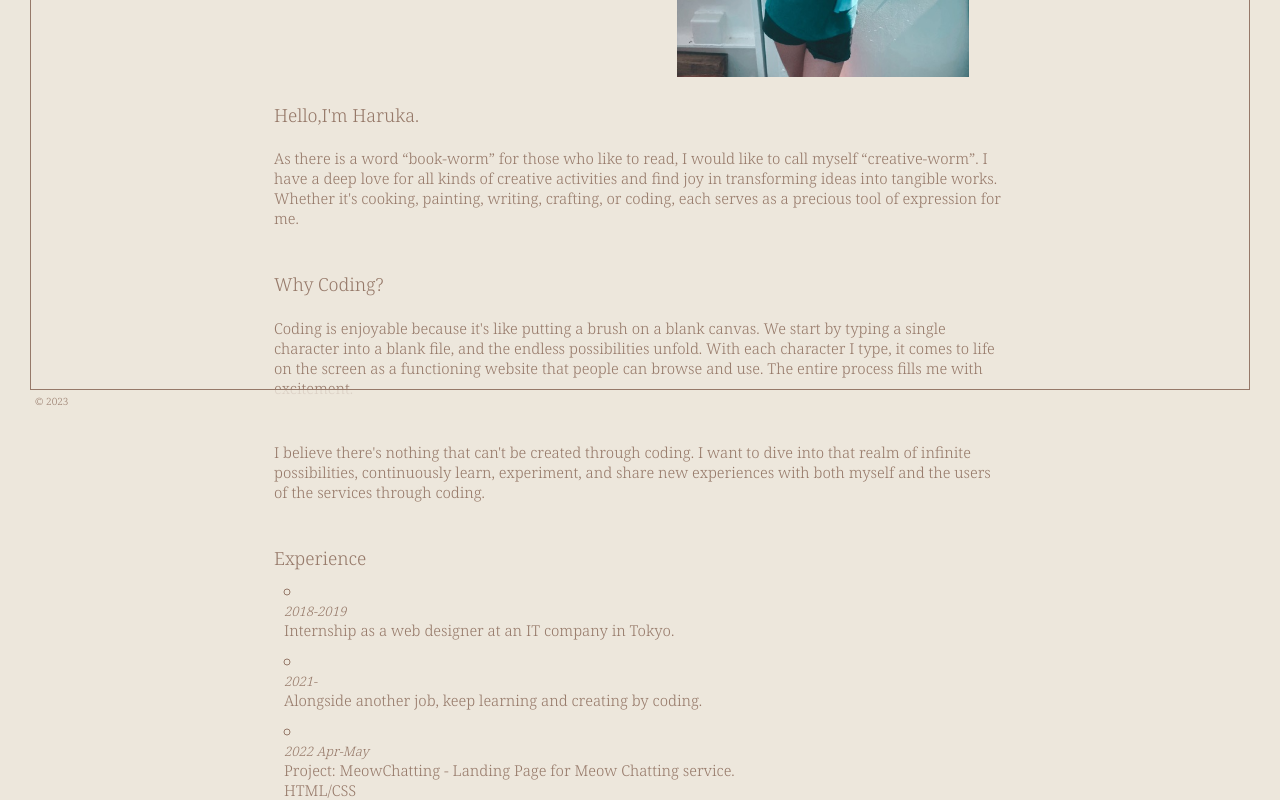
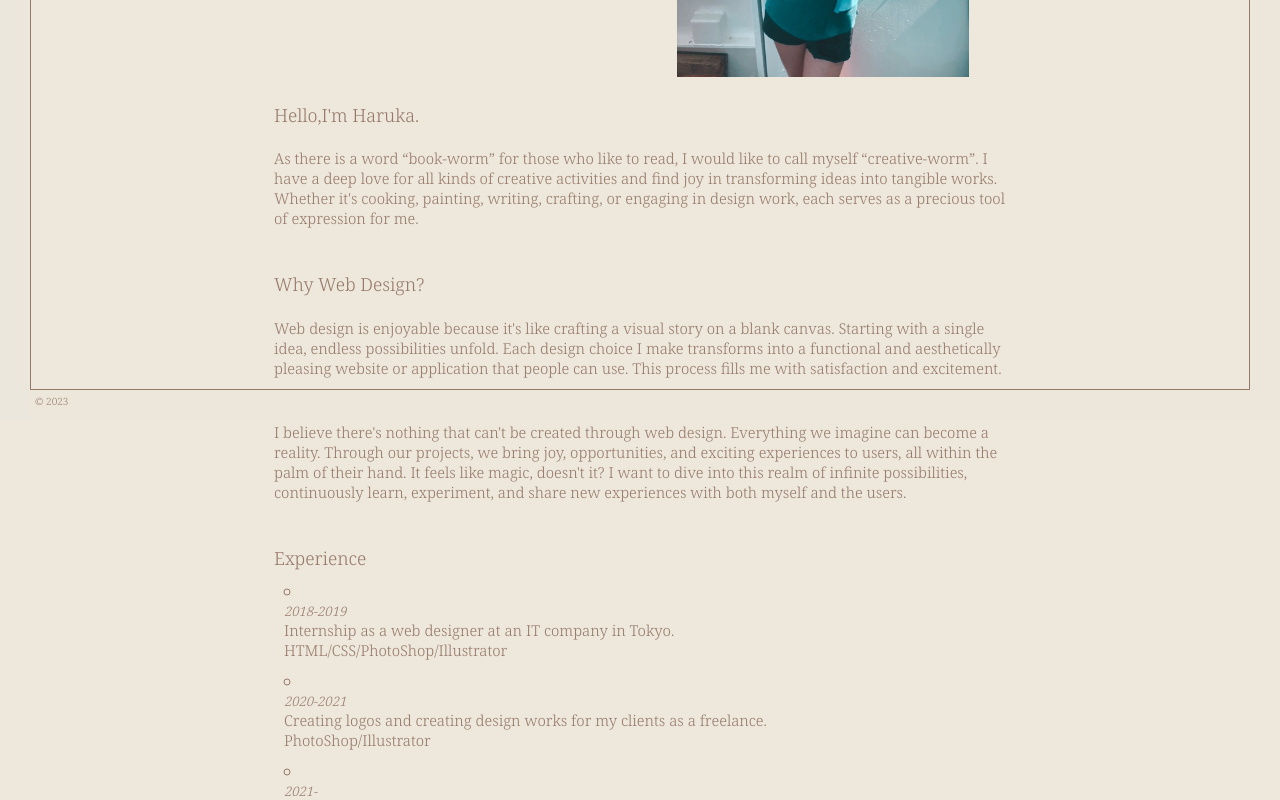
Before and after one commit to HAL13000/Portfolio, a React (Create React App) app: page /about in a window 1280 px wide. Shown: the part 380-1180 px from the top of the page. Built offline with nearby package versions, Linux system fonts and the light colour scheme.

Commit message:
commit by Haruka

```diff
--- a/src/pages/About/About.js
+++ b/src/pages/About/About.js
@@ -18,7 +18,7 @@ const About = () => {
 
   const handleMyCV = () => {
     window.open(
-      "https://drive.google.com/file/d/1ufIovVdpgDKXKk4HL7ZCim4qi2mJvbCR/view?usp=sharing",
+      "https://drive.google.com/file/d/1-gXT2SyM3i2WaSzqj15oVtu8bXYThrgr/view?usp=sharing",
       "_blank"
     );
   };
@@ -41,26 +41,30 @@ const About = () => {
             like to call myself “creative-worm”. I have a deep love for all
             kinds of creative activities and find joy in transforming ideas into
             tangible works. Whether it's cooking, painting, writing, crafting,
-            or coding, each serves as a precious tool of expression for me.
+            or engaging in design work, each serves as a precious tool of
+            expression for me.
           </p>
           <br />
           <br />
         </div>
         <div className="content">
-          <span className="quote">Why Coding?</span>
+          <span className="quote">Why Web Design?</span>
           <p className="description">
-            Coding is enjoyable because it's like putting a brush on a blank
-            canvas. We start by typing a single character into a blank file, and
-            the endless possibilities unfold. With each character I type, it
-            comes to life on the screen as a functioning website that people can
-            browse and use. The entire process fills me with excitement.
+            Web design is enjoyable because it's like crafting a visual story on
+            a blank canvas. Starting with a single idea, endless possibilities
+            unfold. Each design choice I make transforms into a functional and
+            aesthetically pleasing website or application that people can use.
+            This process fills me with satisfaction and excitement.
           </p>
           <br />
           <p className="description">
-            I believe there's nothing that can't be created through coding. I
-            want to dive into that realm of infinite possibilities, continuously
+            I believe there's nothing that can't be created through web design.
+            Everything we imagine can become a reality. Through our projects, we
+            bring joy, opportunities, and exciting experiences to users, all
+            within the palm of their hand. It feels like magic, doesn't it? I
+            want to dive into this realm of infinite possibilities, continuously
             learn, experiment, and share new experiences with both myself and
-            the users of the services through coding.
+            the users.
           </p>
           <br />
           <br />
@@ -72,11 +76,20 @@ const About = () => {
             <p className="log">
               Internship as a web designer at an IT company in Tokyo.
             </p>
+            <p className="log">HTML/CSS/PhotoShop/Illustrator</p>
+          </li>
+          <li>
+            <p className="date">2020-2021</p>
+            <p className="log">
+              Creating logos and creating design works for my clients as a
+              freelance.
+            </p>
+            <p className="log">PhotoShop/Illustrator</p>
           </li>
           <li>
             <p className="date">2021-</p>
             <p className="log">
-              Alongside another job, keep learning and creating by coding.
+              Alongside another job, keep learning and creating.
             </p>
           </li>
           <li>
@@ -84,7 +97,7 @@ const About = () => {
             <p className="log">
               Project: MeowChatting - Landing Page for Meow Chatting service.
             </p>
-            <p className="log">HTML/CSS</p>
+            <p className="log">HTML/CSS/PhotoShop/Illustrator</p>
           </li>
           <li>
             <p className="date">2023 Feb-Mar</p>
@@ -103,15 +116,7 @@ const About = () => {
             <p className="log">Project: Make this website as my portfolio</p>
             <p className="log">React.js/JavaScript/Sass/HTML</p>
           </li>
-          <li>
-            <p className="date">2023 Sep-</p>
-            <p className="log">
-              Project: Ongoing fullstack note application project
-            </p>
-            <p className="log">
-              Node.js/MongoDB/Express/React.js/JavaScript/Sass/Redux
-            </p>
-          </li>
+
           <br />
           <br />
         </div>
--- a/src/pages/Contact/Contact.js
+++ b/src/pages/Contact/Contact.js
@@ -23,9 +23,8 @@ const Contact = () => {
             <br />
             <br />
             <p>
-              I'm here to help you creating the website or doing some design.
-              <br />
-              Let me know how can I help you via email or other platform below.
+              I'm here to help you with design. Let me know how I can help you
+              via email or other platform below.
               <br />
               <br />
             </p>
--- a/src/pages/Work/Work.js
+++ b/src/pages/Work/Work.js
@@ -22,11 +22,14 @@ const Work = () => {
           <div className="header">
             <h1>Work</h1>
             <p className="description">
-              <span className="quote">Explore my coding creations!</span>
+              <span className="quote">
+                Explore my design works and web projects!
+              </span>
               <br />
               <br />
-              Here you'll find a collection of my projects, showcasing my
-              journey as a passionate beginner in the world of coding.
+              I love design and also I am capable of coding websites. Here you
+              will find a collection of my design works and website coding
+              projects, showcasing my journey as a passionate creator.
               <br />
               I'm constantly learning and growing, and I'm excited to share my
               work with you.
```
